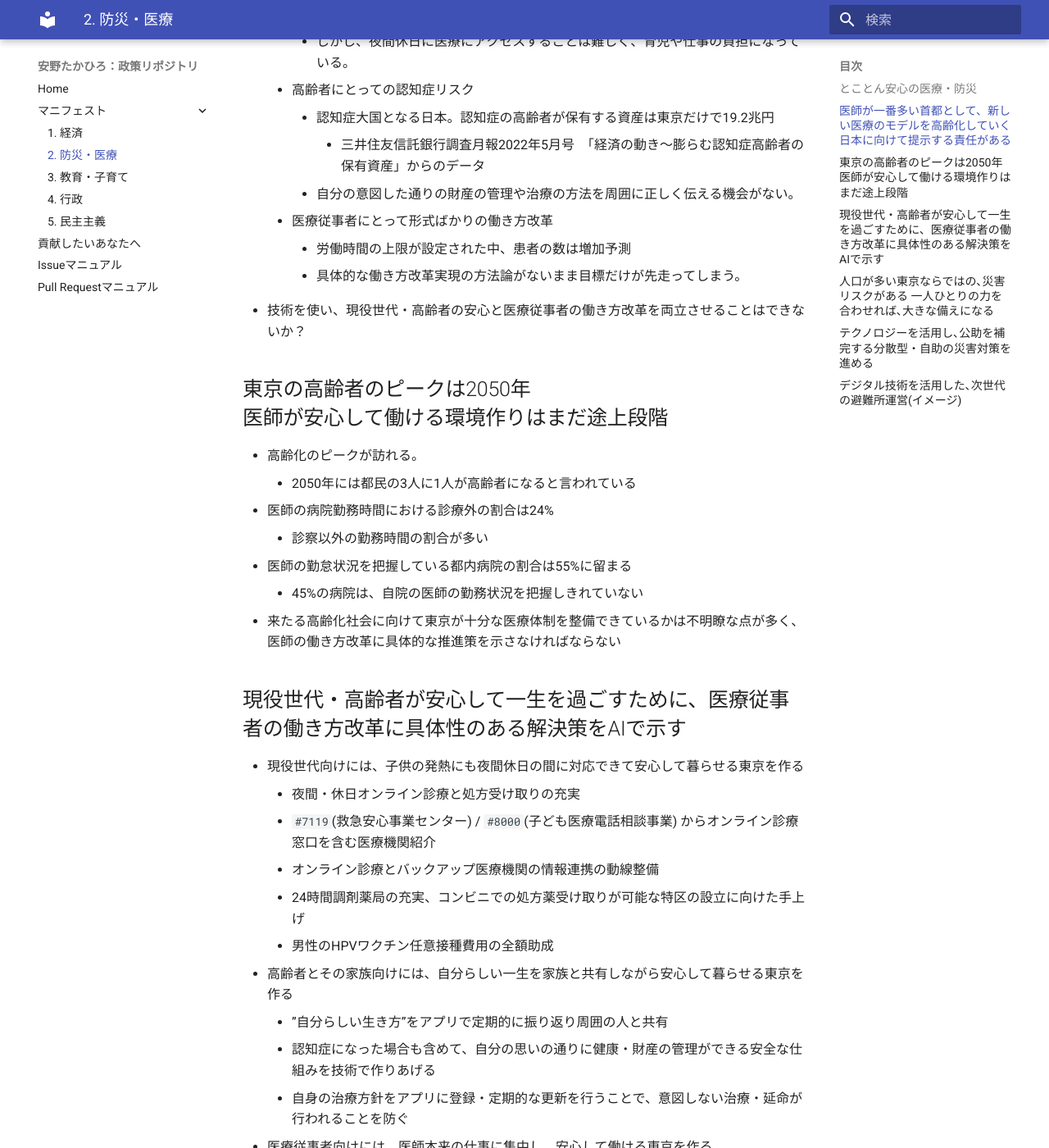
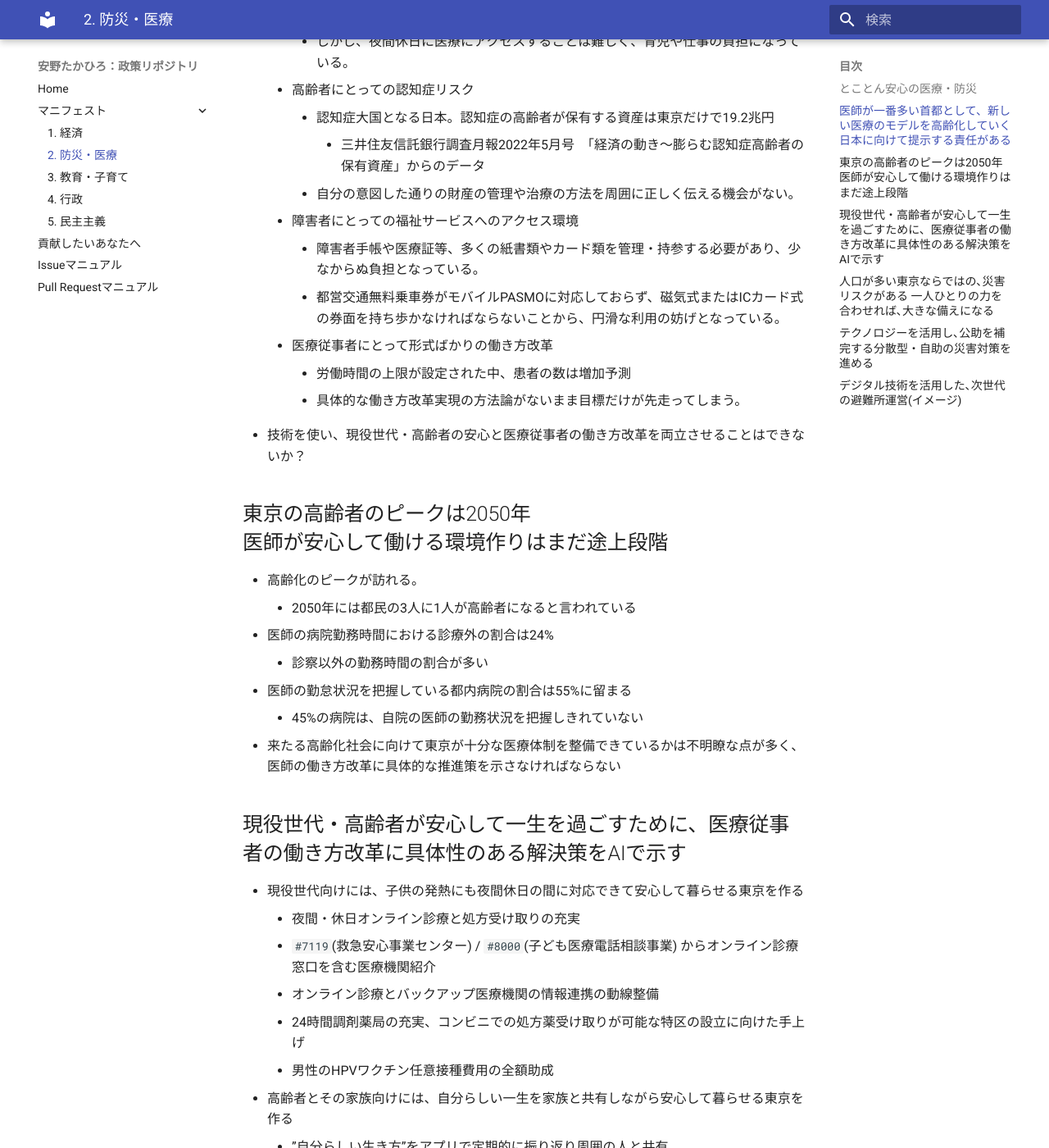
Before and after one commit to takahiroanno2024/election2024, an MkDocs documentation site: the page built from docs/manifest/care.md, in a window 1280 px wide and 1400 px high, scrolled down 1377 px. Shown: the whole window at 82% size. Built offline with MkDocs 1.6.1 and Material for MkDocs 9.7.7, drawn with Linux system fonts in a browser that asks for light colours; some of the changed text lies outside the part shown.

Commit message:
Update care.md

```diff
--- a/docs/manifest/care.md
+++ b/docs/manifest/care.md
@@ -26,6 +26,9 @@
         - 認知症大国となる日本。認知症の高齢者が保有する資産は東京だけで19.2兆円
             - 三井住友信託銀行調査月報2022年5月号　「経済の動き～膨らむ認知症高齢者の保有資産」からのデータ
         - 自分の意図した通りの財産の管理や治療の方法を周囲に正しく伝える機会がない。
+    - 障害者にとっての福祉サービスへのアクセス環境
+        - 障害者手帳や医療証等、多くの紙書類やカード類を管理・持参する必要があり、少なからぬ負担となっている。
+        - 都営交通無料乗車券がモバイルPASMOに対応しておらず、磁気式またはICカード式の券面を持ち歩かなければならないことから、円滑な利用の妨げとなっている。
     - 医療従事者にとって形式ばかりの働き方改革
         - 労働時間の上限が設定された中、患者の数は増加予測
         - 具体的な働き方改革実現の方法論がないまま目標だけが先走ってしまう。
@@ -53,6 +56,10 @@
     - ”自分らしい生き方”をアプリで定期的に振り返り周囲の人と共有
     - 認知症になった場合も含めて、自分の思いの通りに健康・財産の管理ができる安全な仕組みを技術で作りあげる
     - 自身の治療方針をアプリに登録・定期的な更新を行うことで、意図しない治療・延命が行われることを防ぐ
+- 障害者とその介助者向けには、デジタル基盤の整備により円滑に福祉サービスを受けられて安心して暮らせる東京を作る
+    - 障害者手帳等のマイナンバーカード搭載
+    - 都・市区町村が実施主体となる医療費助成（指定難病・自立支援医療等）に係る医療証等のマイナンバーカード搭載を早期に実施
+    - 都営交通無料乗車券のスマートフォン搭載
 - 医療従事者向けには、医師本来の仕事に集中し、安心して働ける東京を作る
     - 病院や介護施設の利用状況をデータベースとして最新化し、患者属性と掛け合わせ転院調整の自動マッチングし、”下り搬送”に関する医師の手間を圧縮
     - 生成AIを用いた入退院サマリの作成補助。
```
